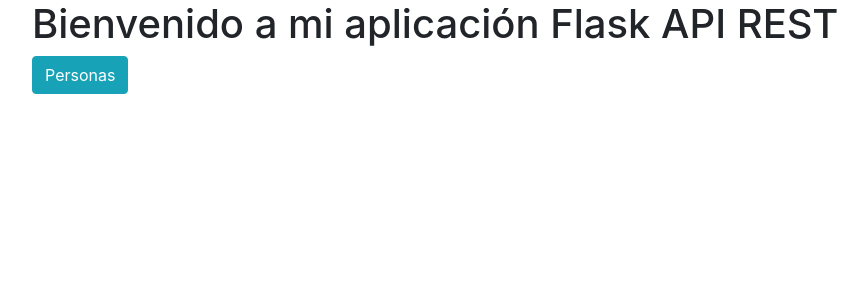
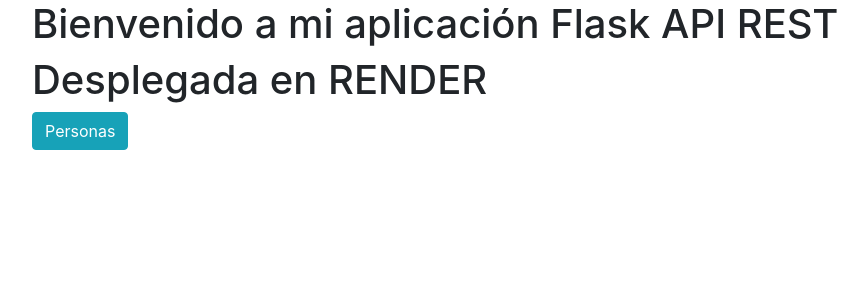
Before and after one commit to DiegoGgarcia/practico-pil2023, a Flask app: page /index in a window 1280 px wide. Shown: the part 56-356 px from the top of the page, without its empty margins (68-936 px from the left). Run offline with Flask 3, Linux system fonts and the light colour scheme; the visitor is signed in with stand-in values (Sample User, id 1); some libraries are stand-ins or nearby versions.

Commit message:
Cambios en el index

```diff
--- a/templates/index.html
+++ b/templates/index.html
@@ -3,6 +3,7 @@
 {% block content %}
 <div class="container">
     <h1>Bienvenido a mi aplicación Flask API REST</h1>
+    <h1>Desplegada en RENDER</h1>
      <a class="btn btn-info" href="{{ url_for('routes_personas.obtener_lista_paginada') }}">Personas</a>
 </div>
 {% endblock %}
```
